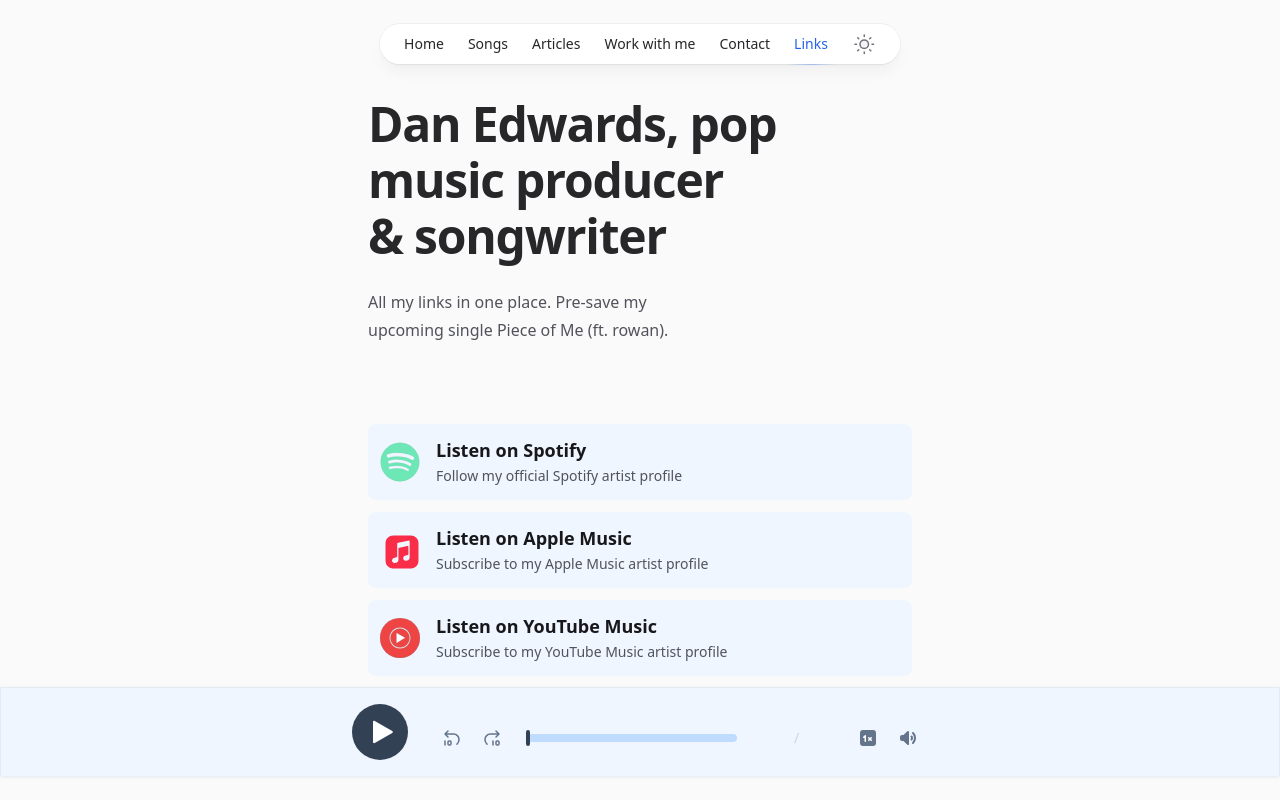
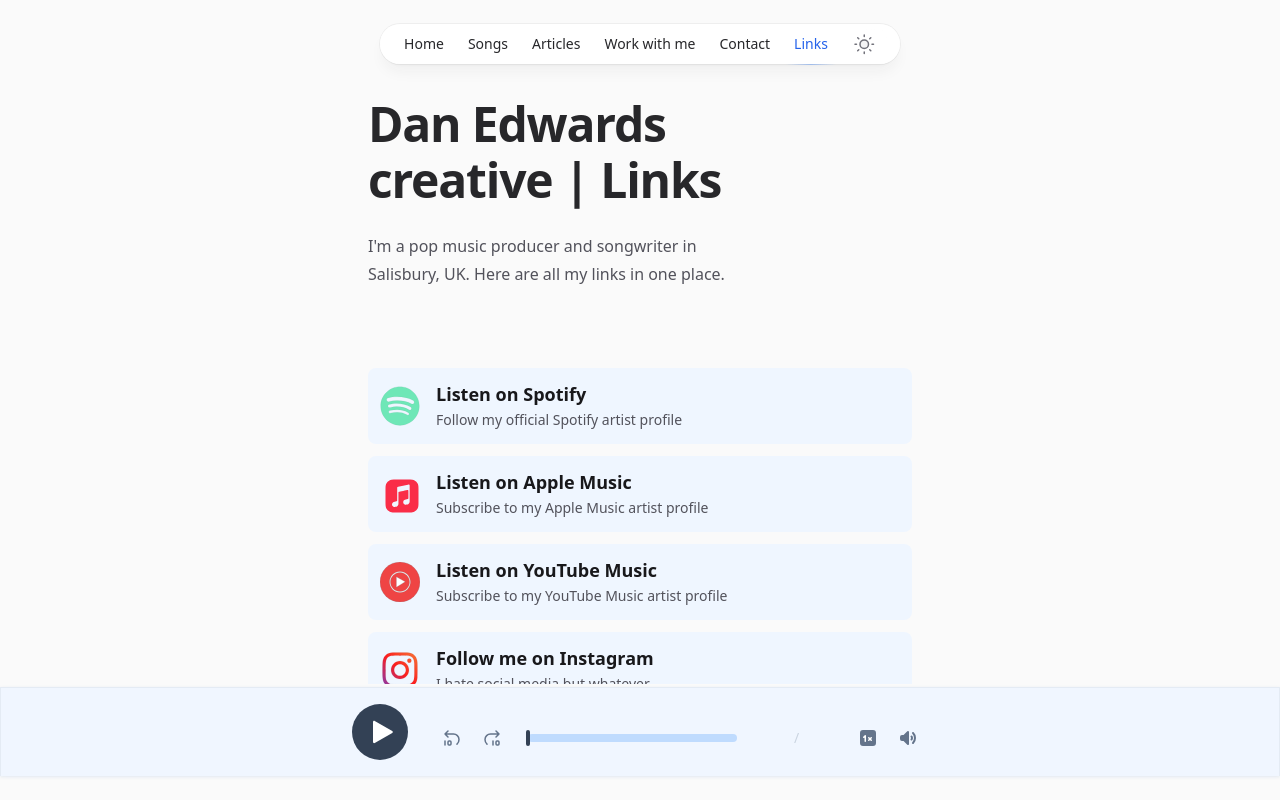
Before and after one commit to danedwardsdeveloper/dan-edwards-creative, a Next.js app: page /links in a window 1280 px wide. Built offline with nearby package versions, Linux system fonts and the light colour scheme; no server answers; the database is empty.

Commit message:
Update copy

```diff
--- a/src/app/links/page.tsx
+++ b/src/app/links/page.tsx
@@ -8,8 +8,8 @@ import { musicLinkItems } from './data'
 export default function LinksPage() {
   return (
     <SimpleLayout
-      title={'Dan Edwards, pop music producer & songwriter'}
-      intro={`All my links in one place. Pre-save my upcoming single Piece of Me (ft. rowan).`}
+      title={'Dan Edwards creative | Links'}
+      intro={`I'm a pop music producer and songwriter in Salisbury, UK. Here are all my links in one place.`}
       articleContent={false}
     >
       <LinksList linkItems={musicLinkItems} />
```
